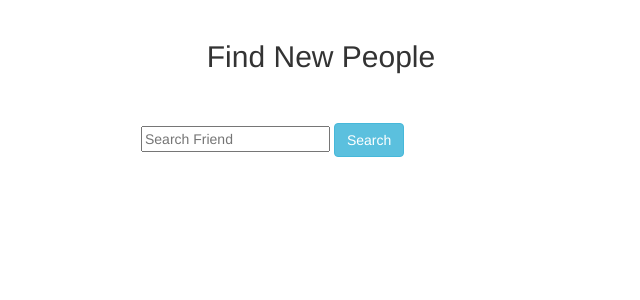
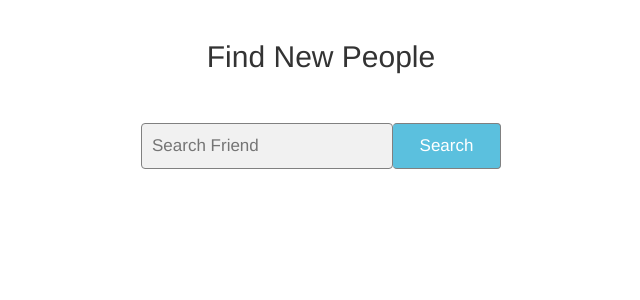
Before and after one commit to webQbe/social_network-django, a Django app: template users/templates/users/members.html in a window 1280 px wide. Shown: the part 52-352 px from the top of the page, without its empty margins (319-959 px from the left). Run offline with Django 5.2, Linux system fonts and the light colour scheme; the template is opened without the code that fills it, so the values that code supplies are empty; some libraries are stand-ins or nearby versions.

Commit message:
styled search form with bootstrap

```diff
--- a/users/static/users/style/main_style.css
+++ b/users/static/users/style/main_style.css
@@ -49,7 +49,6 @@ input[type="file"]{
 }
 
 
-
 #single-posts{
     border: 5px solid #e6e6e6;
     padding: 40px 50px;
--- a/users/templates/users/members.html
+++ b/users/templates/users/members.html
@@ -12,10 +12,10 @@
                 <div class="col-sm-4">
                 </div>
                 <div class="col-sm-4">
-                    <form method="GET" action="{% url 'find_people' %}" class="search_form">
-                        <input type="text" placeholder="Search Friend" name="search_user" value="{{search_query}}">
-                        <button class="btn btn-info" type="submit" name="search_user_btn">Search</button>
-                    </form>
+                        <form method="GET" action="{% url 'find_people' %}" class="search_form">
+                            <input type="text" placeholder="Search Friend" name="search_user" value="{{search_query}}">
+                            <button class="btn btn-info" type="submit" name="search_user_btn">Search</button>
+                        </form>
                 </div>
                 <div class="col-sm-4">
                 </div>
@@ -32,9 +32,9 @@
                                             <img src="{% if user.userprofile %}{{ user.userprofile.user_image.url }}{% else %}{% static 'default_profile.png' %}{% endif %}" width="150px" height="140px" alt="{{ user.username }}" title="{{ user.username }}" style="float: left; margin: 1px;">
                                     </a>
                                 </div><br><br>
-                                <div class="col-sm-6">
+                                <div class="col-sm-6" style="margin-left: 1%;">
                                     <a href="{% url 'profile' user.id %}" style="text-decoration: None; cursor: pointer; color: #3897F0;">
-                                    <strong><h2> {{ user.first_name }} {{ user.last_name }} </h2></strong>
+                                    <strong><h3>{{ user.first_name }} {{ user.last_name }}</h3></strong>
                                     </a>
                                 </div>
                                 <div class="col-sm-3">
--- a/users/templates/users/navbar.html
+++ b/users/templates/users/navbar.html
@@ -72,6 +72,48 @@
         height: 110px;
         border: 1px solid #F2F2F2;
     }
+
+    #find_people{
+        border: 5px solid #e6e6e6;
+        padding: 10px;
+    }
+
+    #result_posts{
+        border: 5px solid #e6e6e6;
+        padding: 40px 50px;
+    }
+
+
+    form.search_form input[type=text]{
+        padding: 10px;
+        font-size: 17px;
+        border-radius: 4px;
+        border: 1px solid grey;
+        float: left;
+        width: 70%;
+        background: #F1F1F1;
+    }
+
+    form.search_form button{
+        float: left;
+        width: 30%;
+        padding: 10px;
+        font-size: 17px;
+        border: 1px solid grey;
+        border-left: none;
+        cursor: pointer;
+    }
+
+    form.search_form button:hover{
+        background: #0b7dda;
+
+    }
+
+    form.search_form::after{
+        content:"";
+        clear: both;
+        display: table;
+    }
 </style>
 </head>
 <body>
```
